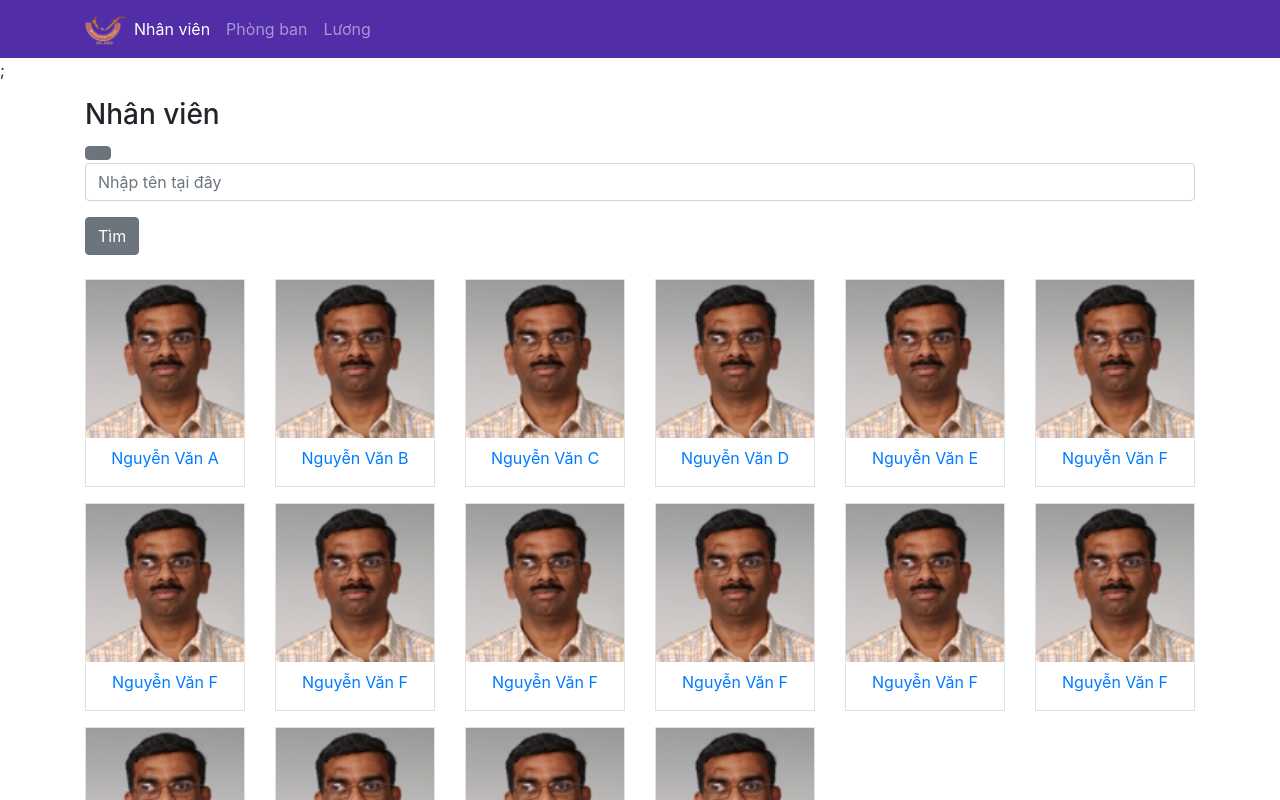
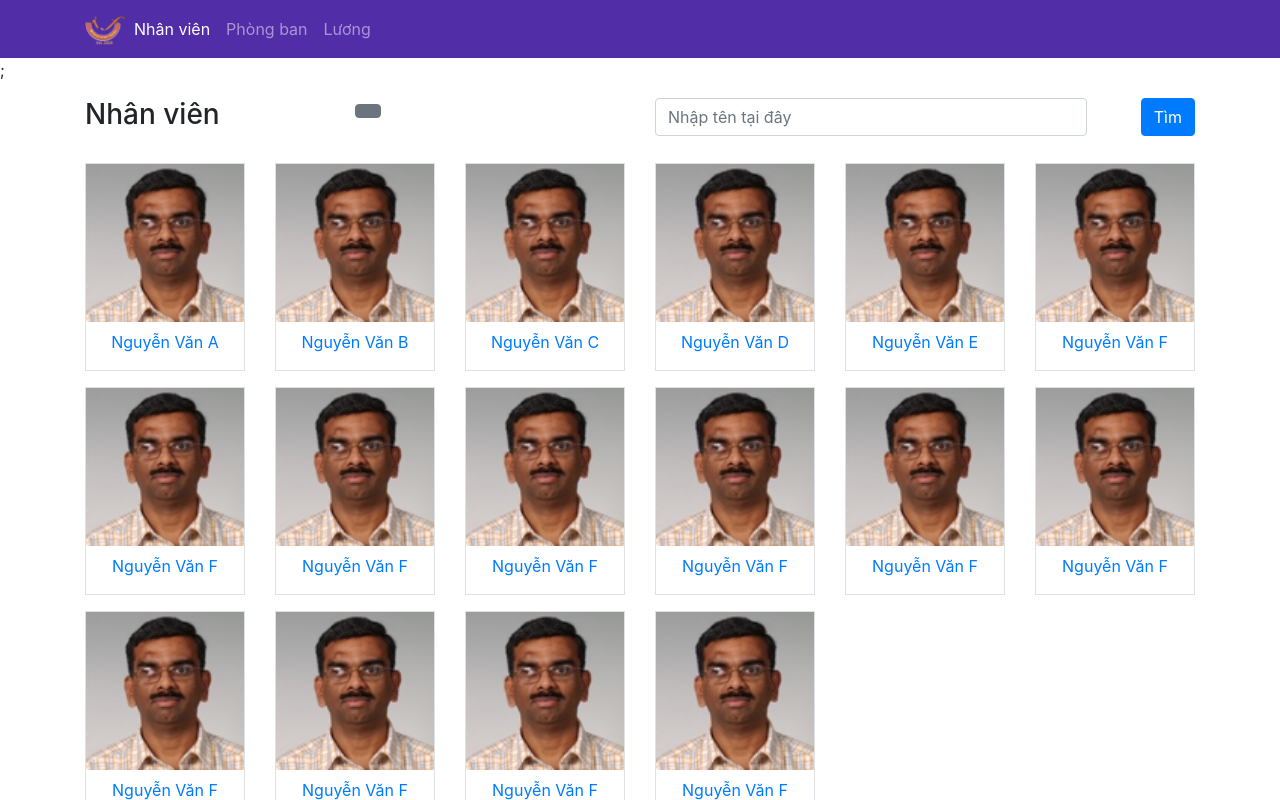
Before and after one commit to hoabao0809/FUNixReactJSLab, a React (Create React App) app: page /staff in a window 1280 px wide. Shown: the top 800 px of the page. Built offline with nearby package versions, Linux system fonts and the light colour scheme; the HTML template or start-up script is replaced by a standard one.

Commit message:
note README.md

```diff
--- a/src/components/StaffsComponent.js
+++ b/src/components/StaffsComponent.js
@@ -264,15 +264,23 @@ class StaffComponent extends Component {
       <React.Fragment>
         <div className="staffList container-fluid my-3">
           <div className="container">
+            <div className="row">
+              <Col md={6} className="d-flex justify-content-between">
                 <h3>Nhân viên</h3>
-            <div className="btn__add">
+                <div className="btn__add" style={{ width: '50%' }}>
                   <Button onClick={this.toggleModal}>
                     <span className="fa fa-plus fa-lg"></span>
                   </Button>
                 </div>
+              </Col>
+
+              <Col md={6}>
                 <div className="search__content">
-              <Form onSubmit={this.handleSubmitSearch}>
-                <FormGroup>
+                  <Form
+                    onSubmit={this.handleSubmitSearch}
+                    className="d-flex justify-content-between"
+                  >
+                    <FormGroup style={{ width: '80%', marginBottom: '0' }}>
                       <div className="search__item">
                         <Input
                           id="searchInput"
@@ -285,8 +293,12 @@ class StaffComponent extends Component {
                         />
                       </div>
                     </FormGroup>
-                <Button type="submit">Tìm</Button>
+                    <Button color="primary" type="submit">
+                      Tìm
+                    </Button>
                   </Form>
+                </div>
+              </Col>
             </div>
 
             {/* Render Staff List */}
@@ -334,14 +346,6 @@ class StaffComponent extends Component {
                     valid={this.state.errors.doB === ''}
                     invalid={this.state.errors.doB !== ''}
                     value={this.state.newStaff.doB}
-                    // onChange={(v, d) => {
-                    //   this.setState({
-                    //     newStaff: {
-                    //       ...this.state.newStaff,
-                    //       doB: v,
-                    //     },
-                    //   });
-                    // }}
                     onChange={this.onChangeDoB}
                   />
                   <FormFeedback>{this.state.errors.doB}</FormFeedback>
```
Also changed, not shown: 1 other file (tests, documents, lock files or other folders). Lines whose indentation alone changed are shown as unchanged.
